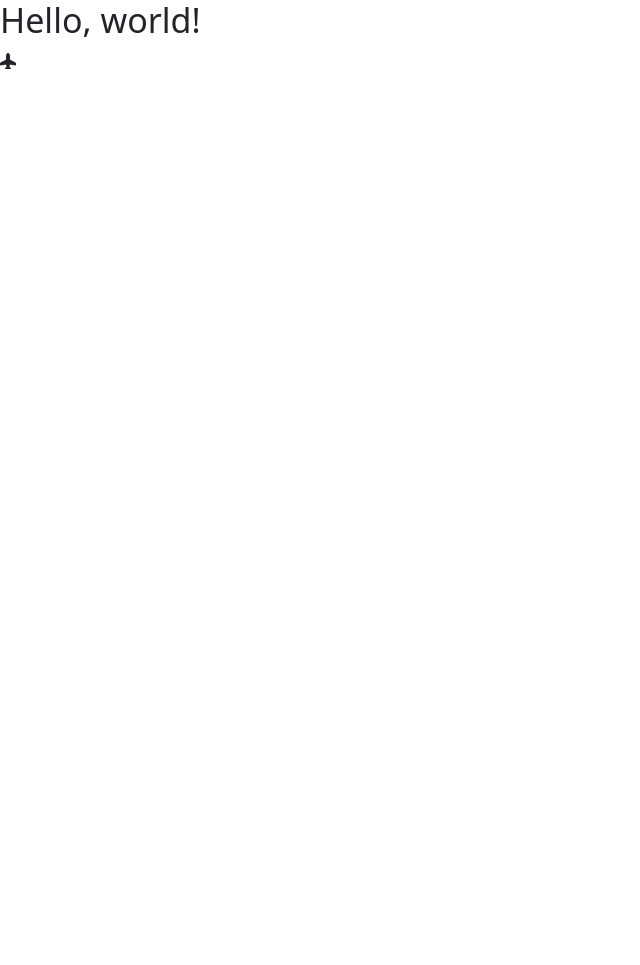
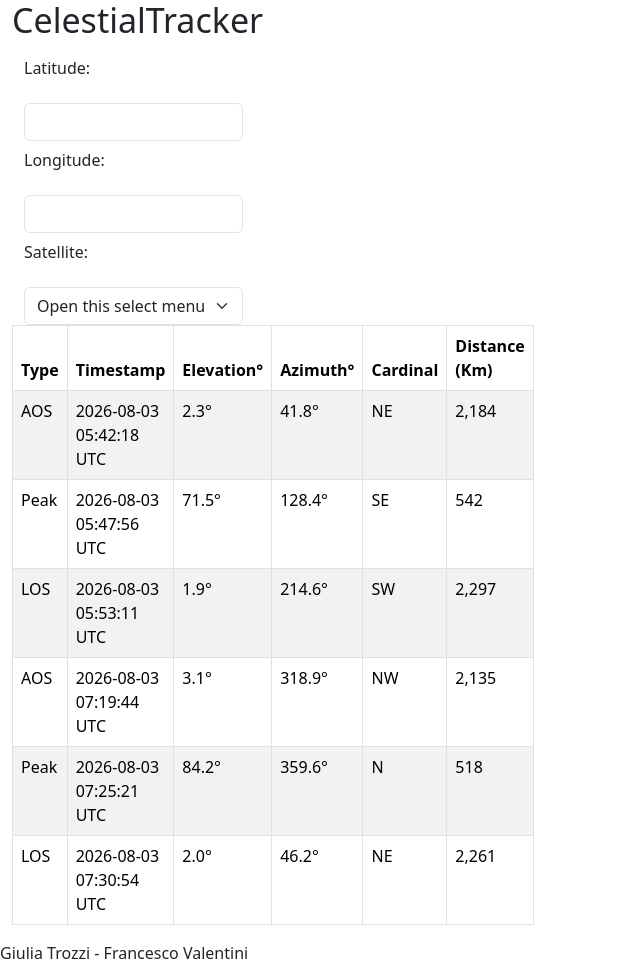
Before and after one commit to GiuliaTrz/CelestialTracker, an Electron app: page celestialtracker_frontend/index.html in a window 800 px wide. Shown: the whole page, without its empty margins (0-640 px from the left). Before the commit the page ends 800 px from the top, so only its background shows below. Drawn offline with nearby package versions, Linux system fonts and the light colour scheme.

Commit message:
Initialized HTML index

```diff
--- a/celestialtracker_frontend/index.html
+++ b/celestialtracker_frontend/index.html
@@ -1,16 +1,132 @@
 <!doctype html>
 <html lang="en">
-  <head>
+
+<head>
     <link rel="stylesheet" href="node_modules/bootstrap/dist/css/bootstrap.min.css">
     <link rel="stylesheet" href="index.css">
-        <link rel="stylesheet" href="node_modules/bootstrap-icons/font/bootstrap-icons.css">
+    <link rel="stylesheet" href="node_modules/bootstrap-icons/font/bootstrap-icons.css">
 
     <meta charset="utf-8">
     <meta name="viewport" content="width=device-width, initial-scale=1">
-    <title>Bootstrap demo</title>
-  </head>
-  <body>
-    <h1>Hello, world!</h1>
-    <i class="bi bi-airplane-fill"></i>
-  </body>
+    <title>CelestialTracker</title>
+</head>
+
+<body>
+    <!-- APPLICATION MAIN CONTAINER -->
+    <div class="container-fluid" id="main-container">
+        <!-- TOP BAR -->
+        <div class="row">
+            <div class="col-4">
+                <h1>CelestialTracker</h1>
+            </div>
+        </div>
+        <!-- SEARCH FORM -->
+        <div class="row">
+            <div class="col-4">
+                <div class="container">
+                    <div class="row g-3 align-items-center">
+                        <div class="col-auto">
+                            <label for="txtbLatitude" class="col-form-label">Latitude:</label>
+                        </div>
+                        <div class="col-auto">
+                            <input type="text" id="txtbLatitude" class="form-control">
+                        </div>
+                    </div>
+                    <div class="row g-3 align-items-center">
+                        <div class="col-auto">
+                            <label for="txtbLongitude" class="col-form-label">Longitude:</label>
+                        </div>
+                        <div class="col-auto">
+                            <input type="text" id="txtbLongitude" class="form-control">
+                        </div>
+                    </div>
+                    <div class="row g-3 align-items-center">
+                        <div class="col-auto">
+                            <label for="txtbLongitude" class="col-form-label">Satellite:</label>
+                        </div>
+                        <div class="col-auto">
+                            <select class="form-select" aria-label="Default select example">
+                                <option selected>Open this select menu</option>
+                                <option value="1">One</option>
+                                <option value="2">Two</option>
+                                <option value="3">Three</option>
+                            </select>
+                        </div>
+                    </div>
+                </div>
+            </div>
+        </div>
+
+        <!-- SEARCH RESULTS -->
+        <div class="row">
+            <div class="col-4">
+                <table class="table table-striped table-bordered">
+                    <thead>
+                        <tr>
+                            <th>Type</th>
+                            <th>Timestamp</th>
+                            <th>Elevation°</th>
+                            <th>Azimuth°</th>
+                            <th>Cardinal</th>
+                            <th>Distance (Km)</th>
+                        </tr>
+                    </thead>
+                    <tbody>
+                        <tr>
+                            <td>AOS</td>
+                            <td>2026-08-03 05:42:18 UTC</td>
+                            <td>2.3°</td>
+                            <td>41.8°</td>
+                            <td>NE</td>
+                            <td>2,184</td>
+                        </tr>
+                        <tr>
+                            <td>Peak</td>
+                            <td>2026-08-03 05:47:56 UTC</td>
+                            <td>71.5°</td>
+                            <td>128.4°</td>
+                            <td>SE</td>
+                            <td>542</td>
+                        </tr>
+                        <tr>
+                            <td>LOS</td>
+                            <td>2026-08-03 05:53:11 UTC</td>
+                            <td>1.9°</td>
+                            <td>214.6°</td>
+                            <td>SW</td>
+                            <td>2,297</td>
+                        </tr>
+                        <tr>
+                            <td>AOS</td>
+                            <td>2026-08-03 07:19:44 UTC</td>
+                            <td>3.1°</td>
+                            <td>318.9°</td>
+                            <td>NW</td>
+                            <td>2,135</td>
+                        </tr>
+                        <tr>
+                            <td>Peak</td>
+                            <td>2026-08-03 07:25:21 UTC</td>
+                            <td>84.2°</td>
+                            <td>359.6°</td>
+                            <td>N</td>
+                            <td>518</td>
+                        </tr>
+                        <tr>
+                            <td>LOS</td>
+                            <td>2026-08-03 07:30:54 UTC</td>
+                            <td>2.0°</td>
+                            <td>46.2°</td>
+                            <td>NE</td>
+                            <td>2,261</td>
+                        </tr>
+                    </tbody>
+                </table>
+
+            </div>
+        </div>
+    </div>
+</body>
+<footer>Giulia Trozzi - Francesco Valentini</footer>
+
 </html>
```
Also changed, not shown: 1 other file.
